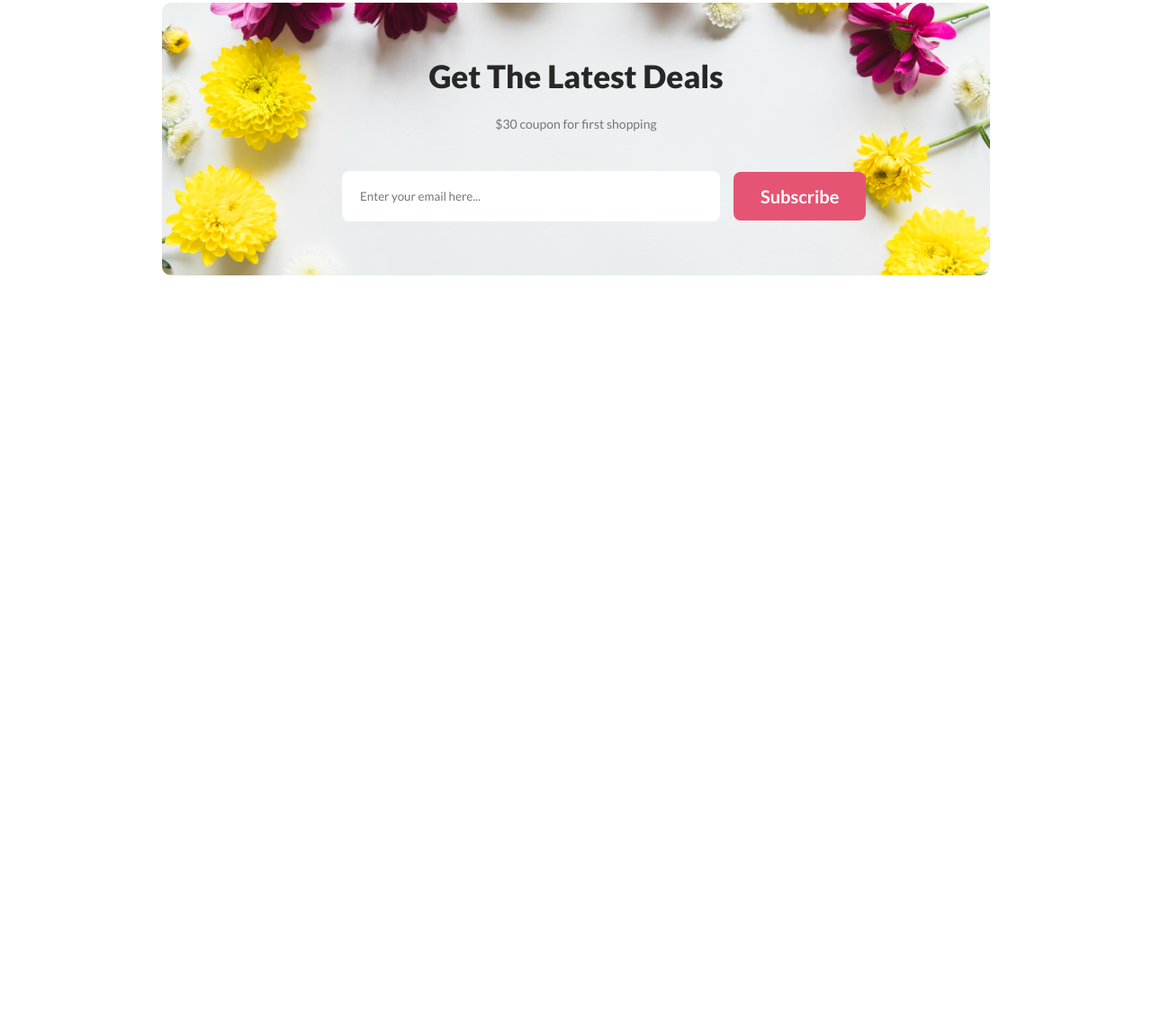
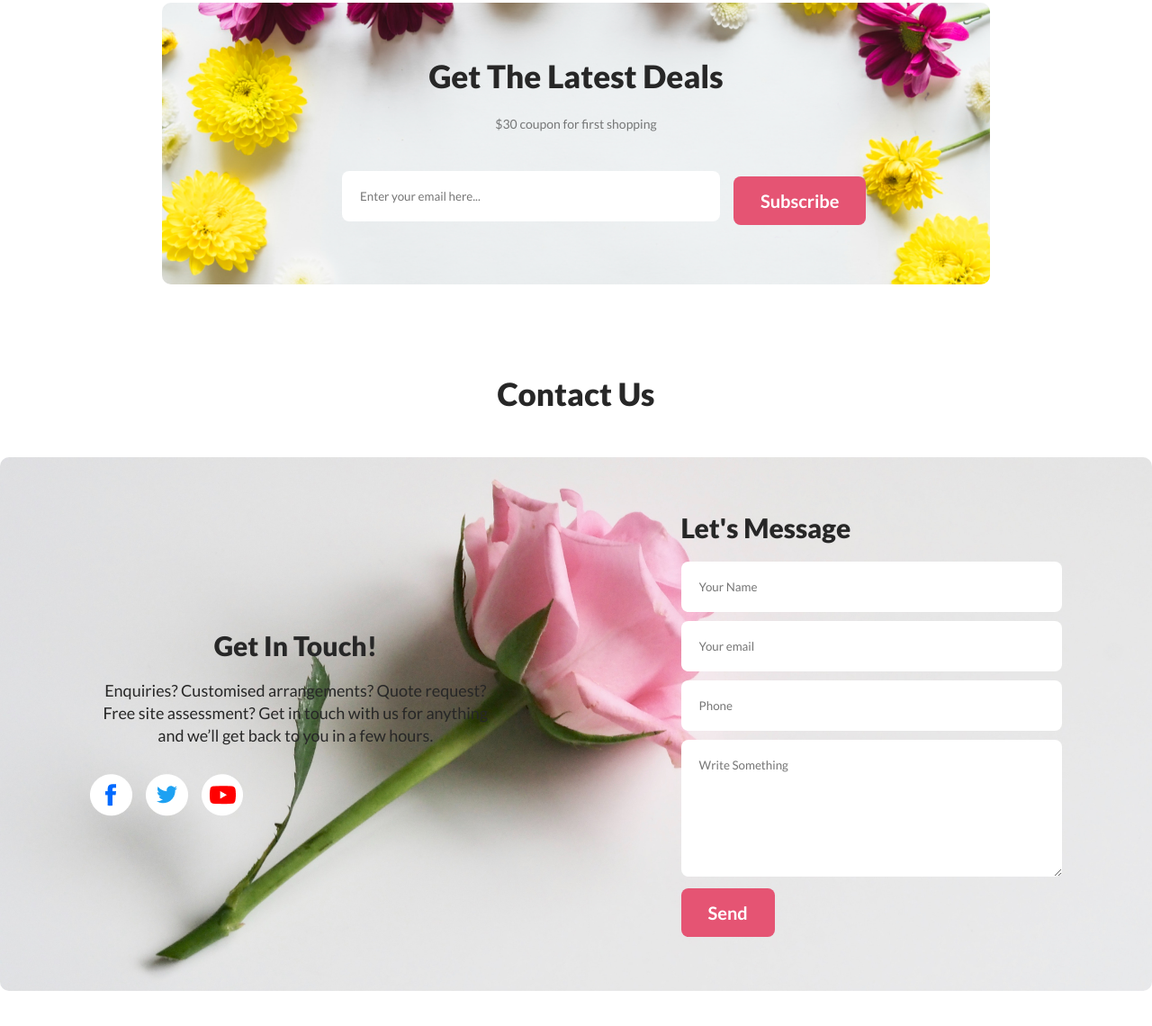
Before and after one commit to shihab01118/Assignment-1-Flower-Shop, a plain HTML site: page index.html in a window 1280 px wide. Shown: the part 2817-3957 px from the top of the page at 90% size. Before the commit the page ends 3223 px from the top, so only its background shows below. Drawn offline with Linux system fonts and the light colour scheme.

Commit message:
contact section added

```diff
--- a/index.html
+++ b/index.html
@@ -111,6 +111,36 @@
                 </div>
             </div>
         </section>
+
+        <!-- contact section -->
+        <section>
+            <h3 class="section-title">Contact Us</h3>
+            <div class="contact-container">
+                <div class="contact-left">
+                    <h4 class="contact-left-title">Get In Touch!</h4>
+                    <p class="contact-text">Enquiries? Customised arrangements? Quote request? Free site assessment? Get in touch with us for anything and we’ll get back to you in a few hours.</p>
+                    <ul>
+                        <li><a href="#"><img src="assets/icons/fb.png" alt="facebook"></a></li>
+                        <li><a href="#"><img src="assets/icons/twitter.png" alt="twitter"></a></li>
+                        <li><a href="#"><img src="assets/icons/youtube.png" alt="youtube"></a></li>
+                    </ul>
+                </div>
+                <div class="contact-right">
+                    <h4 class="contact-right-title">Let's Message</h4>
+                    <form action="#" class="contact-form">
+                        <input type="text" placeholder="Your Name">
+                        <br>
+                        <input type="email" placeholder="Your email">
+                        <br>
+                        <input type="text" placeholder="Phone">
+                        <br>
+                        <textarea cols="30" rows="7" placeholder="Write Something"></textarea>
+                        <br>
+                        <input type="submit" value="Send" class="btn">
+                    </form>
+                </div>
+            </div>
+        </section>
     </main>
     <footer></footer>
 </body>
--- a/styles/style.css
+++ b/styles/style.css
@@ -205,3 +205,56 @@
     padding: 20px;
     border: none;
 }
+
+/* contact section */
+.contact-container {
+    background-image: url('../assets/contact-bg 2.jpg');
+    background-position: center;
+    background-size: cover;
+    margin: 50px 0 100px;
+    border-radius: 10px;
+    display: flex;
+    padding: 60px 100px;
+    align-items: center;
+    gap: 200px;
+}
+.contact-container ul {
+    display: flex;
+    gap: 15px;
+}
+.contact-container ul li {
+    list-style: none;
+}
+.contact-left {
+    max-width: 600px;
+    text-align: center;
+}
+.contact-right {
+    width: 100%;
+}
+.contact-left-title {
+    color: #272727;
+    font-size: 30px;
+    font-weight: 900;
+}
+.contact-text {
+    color: rgb(39, 39, 39);
+    font-size: 18px;
+    font-weight: 400;
+    line-height: 25px;
+    margin: 20px 0 30px;
+}
+.contact-right-title {
+    color: #272727;
+    font-size: 30px;
+    font-weight: 900;
+    margin-bottom: 20px;
+}
+.contact-right input[type="text"], input[type="email"], textarea {
+    border: none;
+    border-radius: 8px;
+    padding: 20px;
+    background-color: white;
+    width: 100%;
+    margin-bottom: 10px;
+}
```
Also changed, not shown: assets/contact-bg 2.jpg (added), assets/contact-bg.jpg (added), assets/icons/fb.png (added), assets/icons/twitter.png (added), assets/icons/youtube.png (added).
